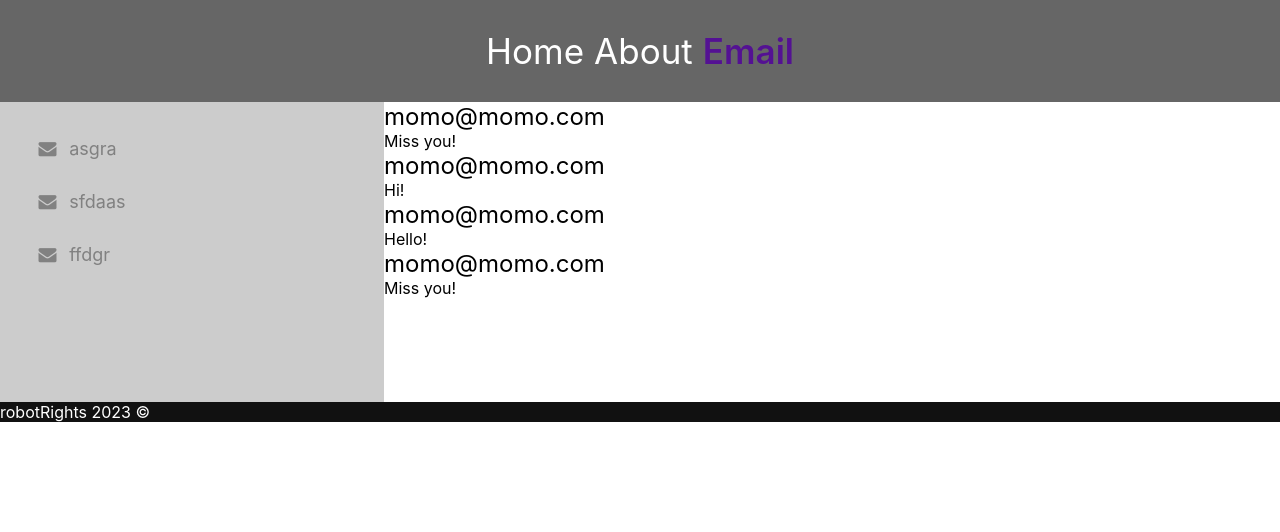
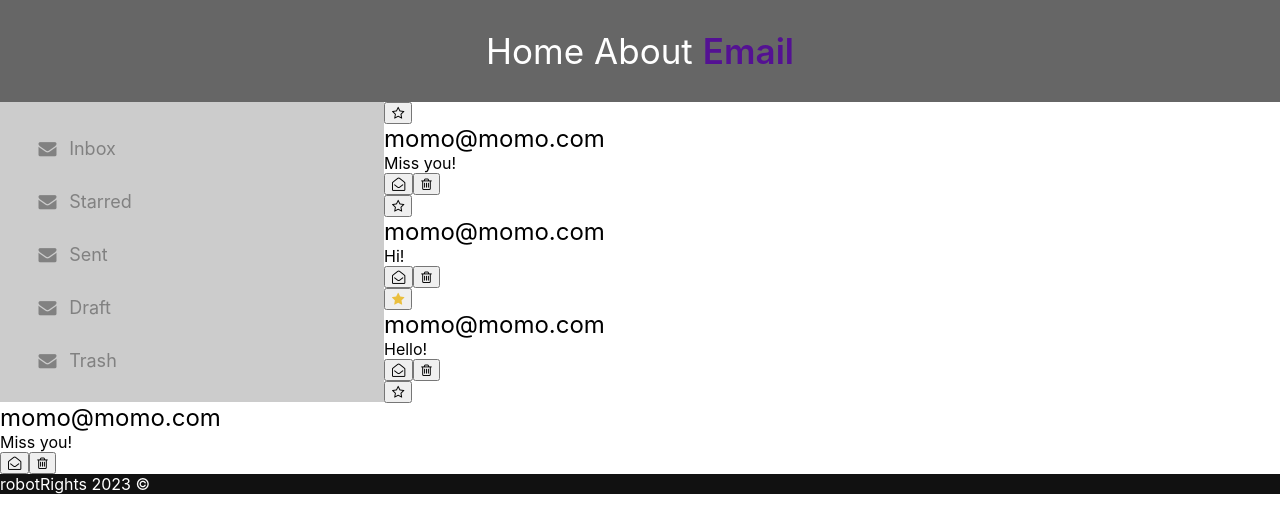
Before and after one commit to Miriam-Zaidin/Mister-Email, a React (Vite) app: page /#/email/e1 in a window 1280 px wide. Before the commit this address led to /#/email/e1. Shown: the top 532 px of the page. Built offline with nearby package versions, Linux system fonts and the light colour scheme.

Commit message:
Update email preview components

```diff
--- /dev/null
+++ b/src/assets/css/cmps/email-preview.css
@@ -0,0 +1,9 @@
+.is-starred{
+    color:#eabf3e;
+}
+
+.email-preview{
+}
+.email-preview:hover{
+background-color: #e0e0e0;
+}
--- a/src/assets/css/index.css
+++ b/src/assets/css/index.css
@@ -9,3 +9,4 @@
 
 /* Components */
 @import "./cmps/app-header.css";
+@import "./cmps/email-preview.css";
--- a/src/cmps/EmailFolderList.jsx
+++ b/src/cmps/EmailFolderList.jsx
@@ -1,9 +1,11 @@
 export function EmailFolderList() {
     return (
         <section>
-            <button className="folder-button"><i class="fa fa-fw fa-envelope"></i>asgra</button>
-            <button className="folder-button"><i class="fa fa-fw fa-envelope"></i>sfdaas</button>
-            <button className="folder-button"><i class="fa fa-fw fa-envelope"></i>ffdgr</button>
+            <button className="folder-button"><i className="fa fa-fw fa-envelope"></i>Inbox</button>
+            <button className="folder-button"><i className="fa fa-fw fa-envelope"></i>Starred</button>
+            <button className="folder-button"><i className="fa fa-fw fa-envelope"></i>Sent</button>
+            <button className="folder-button"><i className="fa fa-fw fa-envelope"></i>Draft</button>
+            <button className="folder-button"><i className="fa fa-fw fa-envelope"></i>Trash</button>
         </section>
     )
 }
--- a/src/cmps/EmailList.jsx
+++ b/src/cmps/EmailList.jsx
@@ -1,11 +1,14 @@
 import { Link } from "react-router-dom";
 import { EmailPreview } from "./EmailPreview";
 
-export function EmailList({ emails, onRemoveEmail }) {
+export function EmailList({ emails, onRemoveEmail, onUpdateEmail}) {
+
+    console.log("emails in EmailList", emails);
     return (
         <section className="email-list">
             {emails.map(email =>
-                <EmailPreview key={email.id} email={email} />
+                <EmailPreview key={email.id} email={email} onRemoveEmail={onRemoveEmail}
+                onUpdateEmail={onUpdateEmail} />
                 // <td><button onClick={() => onRemoveEmail(email.id)}>X</button></td>
             )}
         </section>
--- a/src/cmps/EmailPreview.jsx
+++ b/src/cmps/EmailPreview.jsx
@@ -1,11 +1,38 @@
 import { Link } from "react-router-dom";
+import { useEffect, useState } from "react";
 
-export function EmailPreview({ email }) {
+export function EmailPreview({ email, onRemoveEmail, onUpdateEmail}) {
+    const [currentEmail, setCurrentEmail] = useState(email);
+
+    useEffect(() => {
+      // Update the component's state when the email prop changes
+      setCurrentEmail(email);
+    }, [email]);
+
+    let starClass = currentEmail.isStarred ? 'is-starred' : '';
+    let starIcon = currentEmail.isStarred ? "fa fa-star" : "fa fa-star-o";
+    let isReadIcon = currentEmail.isRead ? "fa fa-envelope-o" : "fa fa-envelope-open-o";
+
+    async function onToggle(ev) {
+        const { name: field } = ev.target
+        const updatedEmail = { ...currentEmail, [field]: !currentEmail[field] }
+        onUpdateEmail(updatedEmail)
+    }
     return (
         <article className="email-preview">
-            <Link to={`/email/${email.id}`}>
-                <h2>{email.from}</h2>
-                <h4>{email.subject}</h4>
+            <Link to={`/email/${currentEmail.id}`}>
+                <button onClick={onToggle} name="isStarred" className={starClass}>
+                    <i className={starIcon}></i>
+                </button>
+                <h2>{currentEmail.from}</h2>
+                <p>{currentEmail.subject}</p>
+                <button onClick={onToggle} name="isRead">
+                    <i className={isReadIcon}></i>
+                </button>
+
+                <button onClick={()=>onRemoveEmail(currentEmail.id)}>
+                    <i className="fa fa-trash-o"></i>
+                </button>
             </Link>
         </article>
     )
--- a/src/pages/EmailIndex.jsx
+++ b/src/pages/EmailIndex.jsx
@@ -6,7 +6,7 @@ import { EmailFolderList } from "../cmps/EmailFolderList";
 import { AppAside } from "../cmps/AppAside";
 
 export function EmailIndex() {
-    const [emails, setEmails]=useState(null)
+    const [emails, setEmails] = useState(null)
     const [filterBy, setFilterBy] = useState()
 
     useEffect(() => {
@@ -26,20 +26,29 @@ export function EmailIndex() {
                 return prevEmails.filter(email => email.id !== emailId)
             })
         } catch (error) {
-            console.log('error:', error)
+            console.log('Had issues removing email', err);
+        }
+    }
+
+    async function onUpdateEmail(emailToUpdate) {
+        try {
+            const savedEmail = await emailService.save(emailToUpdate)
+            setEmails((prevEmails) => prevEmails.map(email => email.id === emailToUpdate.id ? savedEmail : email))
+        } catch (err) {
+            console.log('Had issues saving email', err);
         }
     }
 
     if (!emails) return <div>Loading...</div>
     return (
         <section className="email-index">
-        {/* <RobotFilter filterBy={{ model, minBatteryStatus }} onSetFilter={onSetFilter} /> */}
-        <AppAside></AppAside>
-        {/* <EmailFilter /> */}
+            {/* <RobotFilter filterBy={{ model, minBatteryStatus }} onSetFilter={onSetFilter} /> */}
+            <AppAside></AppAside>
+            {/* <EmailFilter /> */}
 
 
-        <EmailList emails={emails} onRemoveEmail={onRemoveEmail} />
-    </section>
+            <EmailList emails={emails} onRemoveEmail={onRemoveEmail} onUpdateEmail={onUpdateEmail} />
+        </section>
     )
 }
 
--- a/src/services/email.service.js
+++ b/src/services/email.service.js
@@ -43,7 +43,8 @@ function save(emailToSave) {
     if (emailToSave.id) {
         return storageService.put(STORAGE_KEY, emailToSave)
     } else {
-        emailToSave.isOn = false
+        emailToSave['isRead'] = false
+        emailToSave['isStarred'] = false
         return storageService.post(STORAGE_KEY, emailToSave)
     }
 }
@@ -67,7 +68,7 @@ function _createEmails() {
         emails = [
             { id: 'e2', subject: 'Miss you!', body: 'Would love to catch up sometimes', isRead: false, isStarred: false, sentAt: 1551133930594, removedAt: null, from: 'momo@momo.com', to: 'user@appsus.com' },
             { id: 'e3', subject: 'Hi!', body: 'Would love to catch up sometimes', isRead: false, isStarred: false, sentAt: 1551133930594, removedAt: null, from: 'momo@momo.com', to: 'user@appsus.com' },
-            { id: 'e1', subject: 'Hello!', body: 'Would love to catch up sometimes', isRead: false, isStarred: false, sentAt: 1551133930594, removedAt: null, from: 'momo@momo.com', to: 'user@appsus.com' },
+            { id: 'e1', subject: 'Hello!', body: 'Would love to catch up sometimes', isRead: false, isStarred: true, sentAt: 1551133930594, removedAt: null, from: 'momo@momo.com', to: 'user@appsus.com' },
             { id: 'e4', subject: 'Miss you!', body: 'Would love to catch up sometimes', isRead: false, isStarred: false, sentAt: 1551133930594, removedAt: null, from: 'momo@momo.com', to: 'user@appsus.com' }
         ]
         utilService.saveToStorage(STORAGE_KEY, emails)
```
